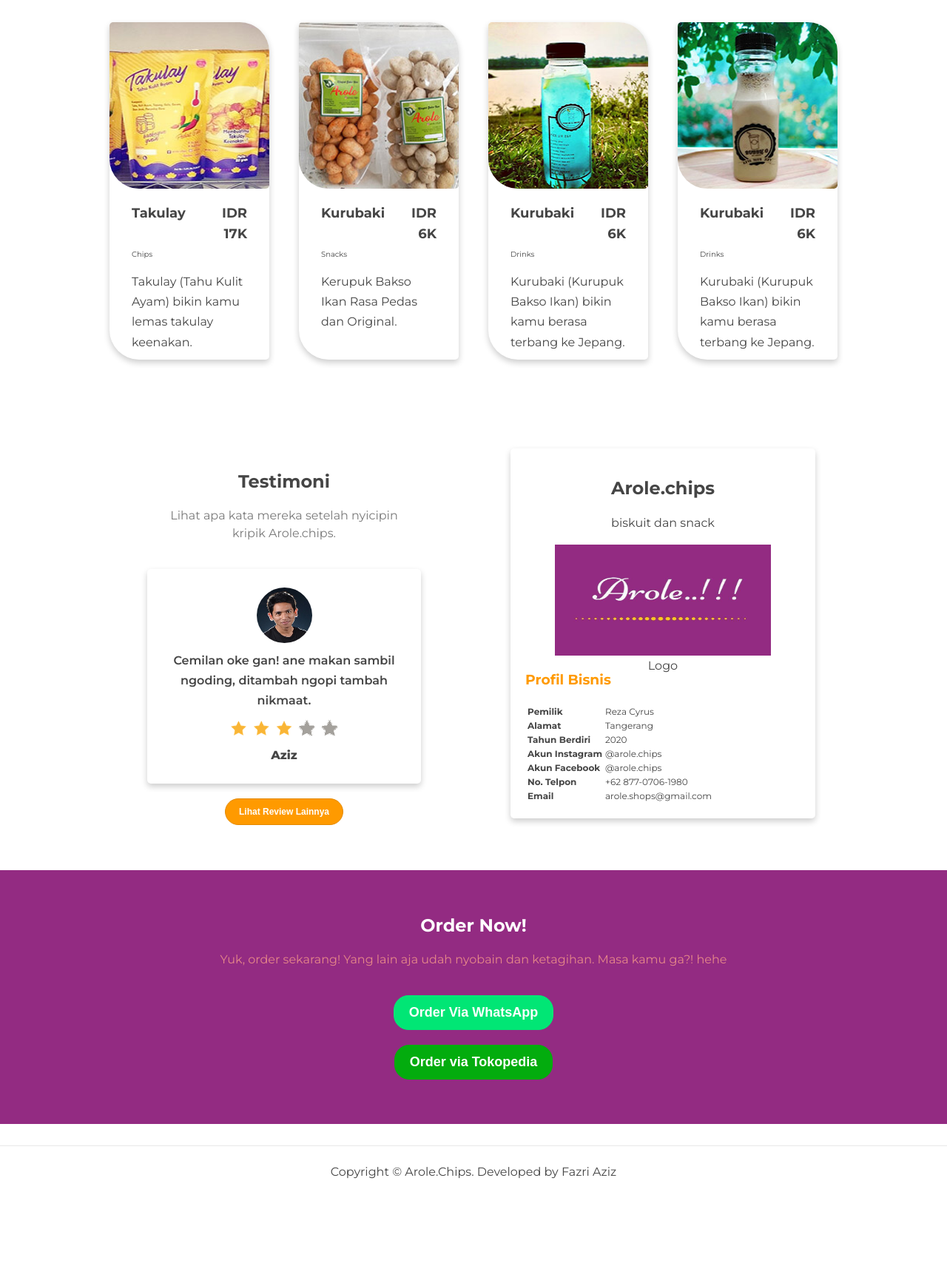
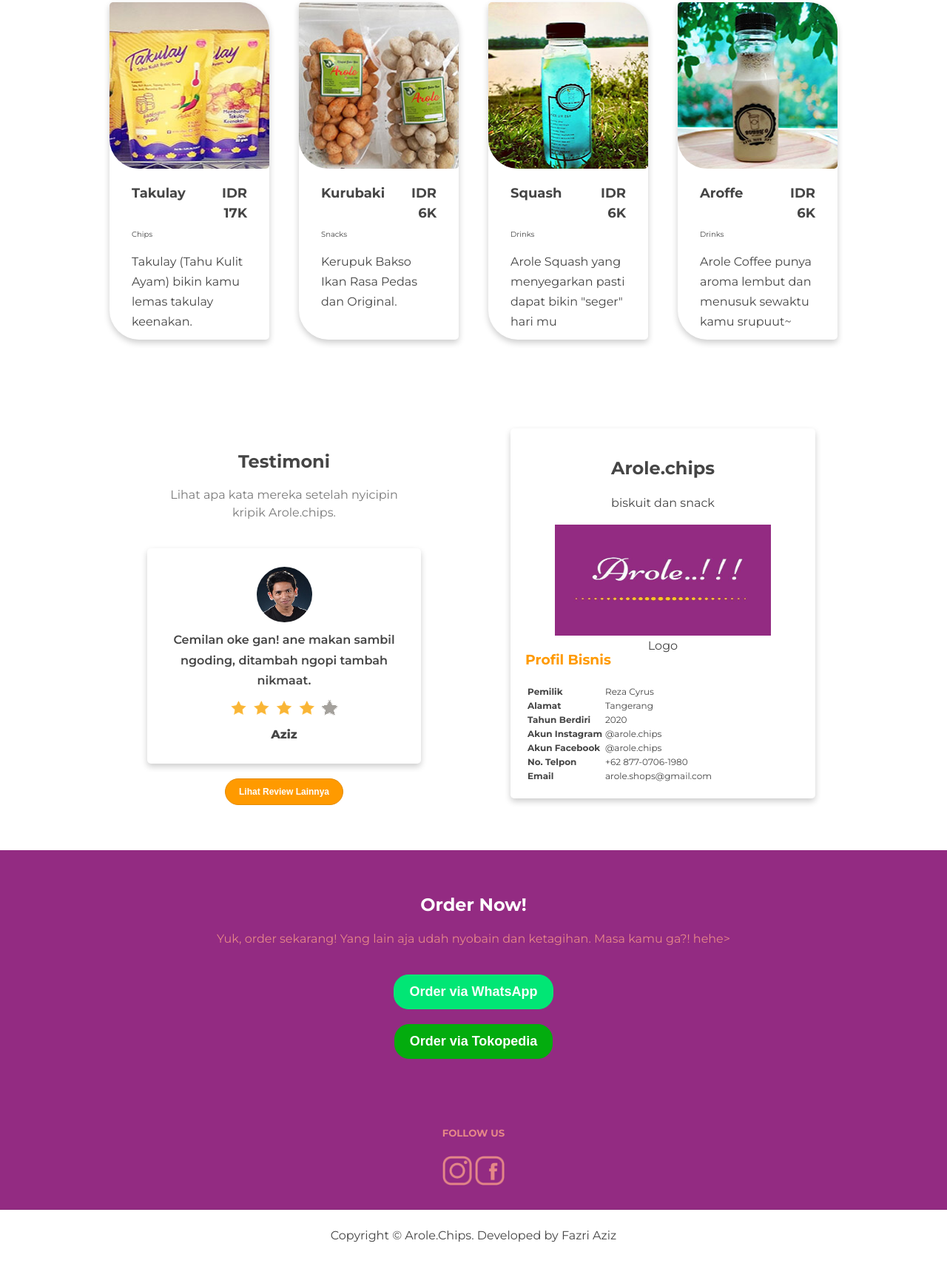
Before and after one commit to condee78/arolechips, a plain HTML site: page index.html in a window 1280 px wide. Shown: the part 980-2695 px from the top of the page at 74% size. Before the commit the page ends 2609 px from the top, so only its background shows below. Drawn offline with Linux system fonts and the light colour scheme.

Commit message:
update follow us

```diff
--- a/assets/css/arole-style.css
+++ b/assets/css/arole-style.css
@@ -445,7 +445,8 @@ footer {
   padding-top: 25px;
   height: 50px;
   width: 100%;
-  margin: 30px auto;
+  /*margin: 30px auto;*/
+  margin: 0 auto 30px auto;
   box-shadow: 0px -1px 1px rgba(50, 50, 50, 0.1);
 }
 .order {
@@ -469,3 +470,10 @@ footer {
   padding-top: 40px;
   padding-bottom: 60px;
 }
+
+.featured-profile {
+  box-sizing: border-box;
+  height: auto;
+  margin: 0;
+  padding: 10px 0;
+}
--- a/assets/js/arole.js
+++ b/assets/js/arole.js
@@ -1,6 +1,6 @@
 let review1 = {
-  clientName: "Neymar",
-  reviewdesc: "Os chips TAKULAY formam um espírito competitivo. Enfim, JOSS",
+  clientName: "Lingga",
+  reviewdesc: "Makaroni Basreng rasanya enak banget dari Arole~",
   photoClient: "assets/img/Neymar.jpg",
   rating: "assets/img/star-rating-4.png",
 };
@@ -52,7 +52,7 @@ function getReview() {
 
 function orderWA() {
   const url =
-    "https://wa.me/6285725959716?text=Saya%20mau%20order%20Snack%20dan%20drink%20dari%20arolechips";
+    "https://wa.me/6287707061980?text=Saya%20mau%20order%20Snack%20dan%20drink%20dari%20arolechips";
   let win = window.open(url, "_blank");
   win.focus();
 }
--- a/index.html
+++ b/index.html
@@ -53,22 +53,22 @@
                 <img src="assets/img/clock.png" />
               </div>
             </div>
-            <div class="title">Open 09:00 am - 05:00 pm</div>
-            <div class="subtitle">Working hours</div>
+            <div class="title">09:00 - 17:00 WIB</div>
+            <div class="subtitle">Jam Kerja</div>
           </div>
           <div class="card-icon flex-3-column">
             <div class="head relative">
               <div class="center-10"><img src="assets/img/location.png" /></div>
             </div>
             <div class="title">Tangerang</div>
-            <div class="subtitle">Location</div>
+            <div class="subtitle">Lokasi</div>
           </div>
           <div class="card-icon flex-3-column">
             <div class="head relative">
               <div class="center-10"><img src="assets/img/phone.png" /></div>
             </div>
             <div class="title">+62 877-0706-1980</div>
-            <div class="subtitle">Call Online</div>
+            <div class="subtitle">Telepon</div>
           </div>
         </article>
 
@@ -120,13 +120,13 @@
                   <img src="assets/img/Minuman1.jpg" />
                 </div>
                 <div class="title flex flex-row">
-                  <div class="product-name flex-basis-75">Kurubaki</div>
+                  <div class="product-name flex-basis-75">Squash</div>
                   <div class="product-price flex-basis-25">IDR 6K</div>
                 </div>
                 <div class="category">Drinks</div>
                 <div class="description">
-                  Kurubaki (Kurupuk Bakso Ikan) bikin kamu berasa terbang ke
-                  Jepang.
+                  Arole Squash yang menyegarkan pasti dapat bikin "seger" hari
+                  mu
                 </div>
               </div>
 
@@ -135,13 +135,13 @@
                   <img src="assets/img/Minuman2.jpg" />
                 </div>
                 <div class="title flex flex-row">
-                  <div class="product-name flex-basis-75">Kurubaki</div>
+                  <div class="product-name flex-basis-75">Aroffe</div>
                   <div class="product-price flex-basis-25">IDR 6K</div>
                 </div>
                 <div class="category">Drinks</div>
                 <div class="description">
-                  Kurubaki (Kurupuk Bakso Ikan) bikin kamu berasa terbang ke
-                  Jepang.
+                  Arole Coffee punya aroma lembut dan menusuk sewaktu kamu
+                  srupuut~
                 </div>
               </div>
             </div>
@@ -169,7 +169,7 @@
               </div>
               <img
                 id="starRating"
-                src="assets/img/star-rating-3.png"
+                src="assets/img/star-rating-4.png"
                 class="star-rating"
               />
               <div id="clientName" class="client-name">Aziz</div>
@@ -235,13 +235,16 @@
     >
       <div class="article-title flex-basis-100">
         <h1>Order Now!</h1>
-        <p style="color: #e68888">Yuk, order sekarang! Yang lain aja udah nyobain dan ketagihan. Masa kamu ga?! hehe</p>
+        <p style="color: #e68888">
+          Yuk, order sekarang! Yang lain aja udah nyobain dan ketagihan. Masa
+          kamu ga?! hehe>
+        </p>
       </div>
       <div class="flex">
         <div class="article-items flex flex-column flex-basis-100">
           <div class="flex-basis-100 center order">
             <button class="cta-order cta-wa" onclick="orderWA(this);">
-              Order Via WhatsApp
+              Order via WhatsApp
             </button>
           </div>
 
@@ -250,9 +253,31 @@
               Order via Tokopedia
             </button>
           </div>
+        </div>
+      </div>
+    </article>
+
+    <article id="profile" class="featured-profile flex-column bg-color-arole">
+      <div class="article-title flex-basis-100">
+        <h5 style="color: #e68888">FOLLOW US</h5>
+        <p>
+          <a href="https://www.instagram.com/arole.chips" target="_blank">
+            <img src="assets/img/ig.png" height="40px" width="40px"
+          /></a>
+          <a href="https://www.facebook.com/arole.chips" target="_blank">
+            <img src="assets/img/fb.png" height="40px" width="40px"
+          /></a>
+        </p>
+      </div>
+      <!--
+      <div class="flex">
+        <div class="article-items flex flex-column flex-basis-100">
+          <div class="flex-basis-100 center order">
+            Find and Follow Arolechips on
           </div>
         </div>
       </div>
+      -->
     </article>
 
     <footer>Copyright &copy Arole.Chips. Developed by Fazri Aziz</footer>
```
Also changed, not shown: assets/img/fb.png (added), assets/img/ig.png (added).
